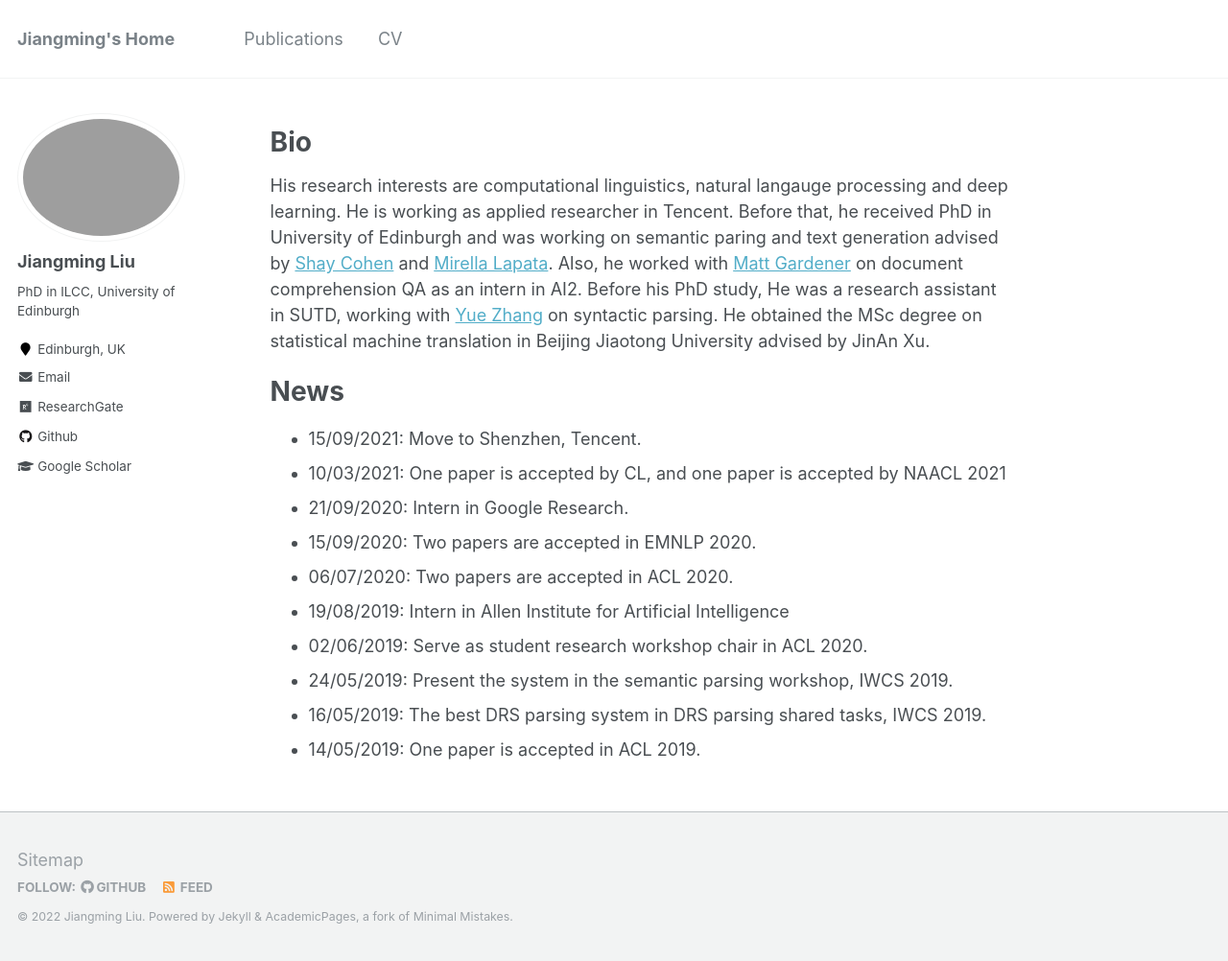
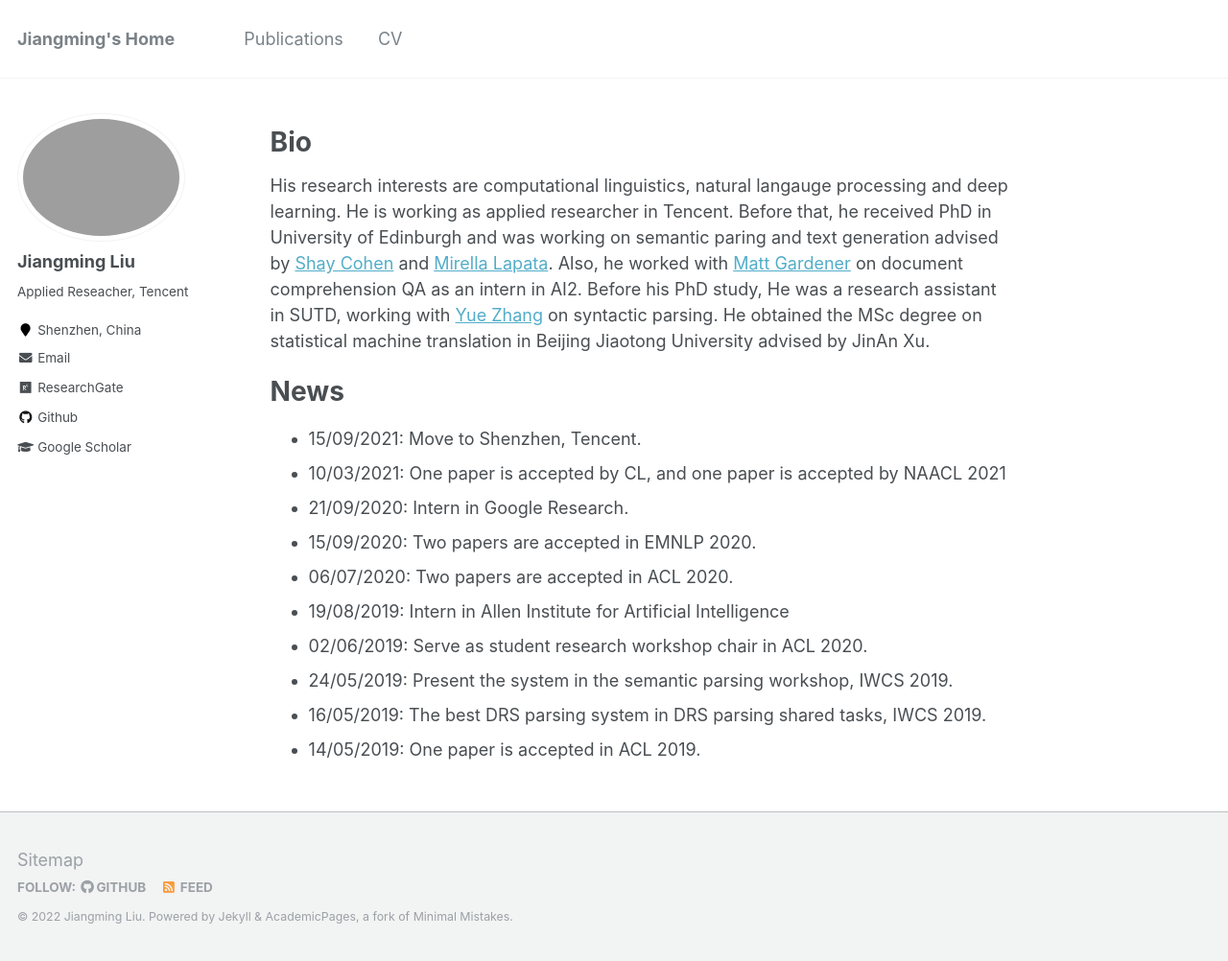
Before and after one commit to LeonCrashCode/LeonCrashCode.github.io, a Jekyll site: the page built from _pages/about.md, in a window 1280 px wide and 1002 px high. Shown: the whole window at 96% size. Built offline with Jekyll 4.4.1, drawn with Linux system fonts in a browser that asks for light colours.

Commit message:
Update _config.yml

```diff
--- a/_config.yml
+++ b/_config.yml
@@ -10,7 +10,7 @@ locale                   : "en-US"
 title                    : "Jiangming's Home"
 title_separator          : "-"
 name                     : &name "Jiangming Liu"
-description              : &description "PhD in ILCC, University of Edinburgh"
+description              : &description "Applied Reseacher, Tencent"
 url                      : https://leoncrashcode.github.io # the base hostname & protocol for your site e.g. "https://mmistakes.github.io"
 baseurl                  : "" # the subpath of your site, e.g. "/blog"
 repository               : "leoncrashcode.github.io"
@@ -82,8 +82,8 @@ analytics:
 author:
   name             : "Jiangming Liu"
   avatar           : "profile.png"
-  bio              : "PhD in ILCC, University of Edinburgh"
-  location         : "Edinburgh, UK"
+  bio              : "Applied Reseacher, Tencent"
+  location         : "Shenzhen, China"
   employer         :
   pubmed           : #"https://www.ncbi.nlm.nih.gov/pubmed/?term=john+snow"
   googlescholar    : "https://scholar.google.com/citations?user=8kOZVRsAAAAJ&hl=en"
```
